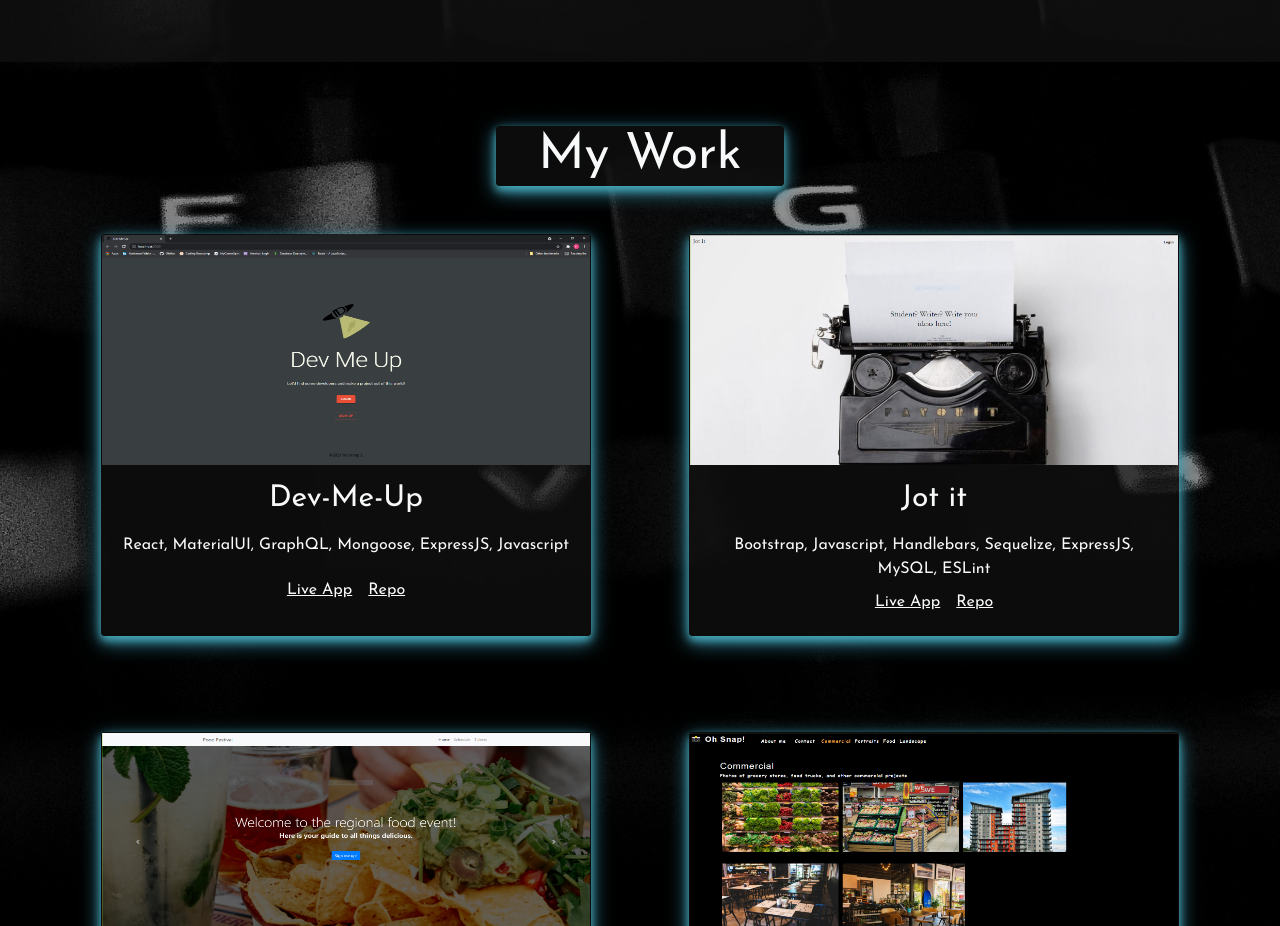
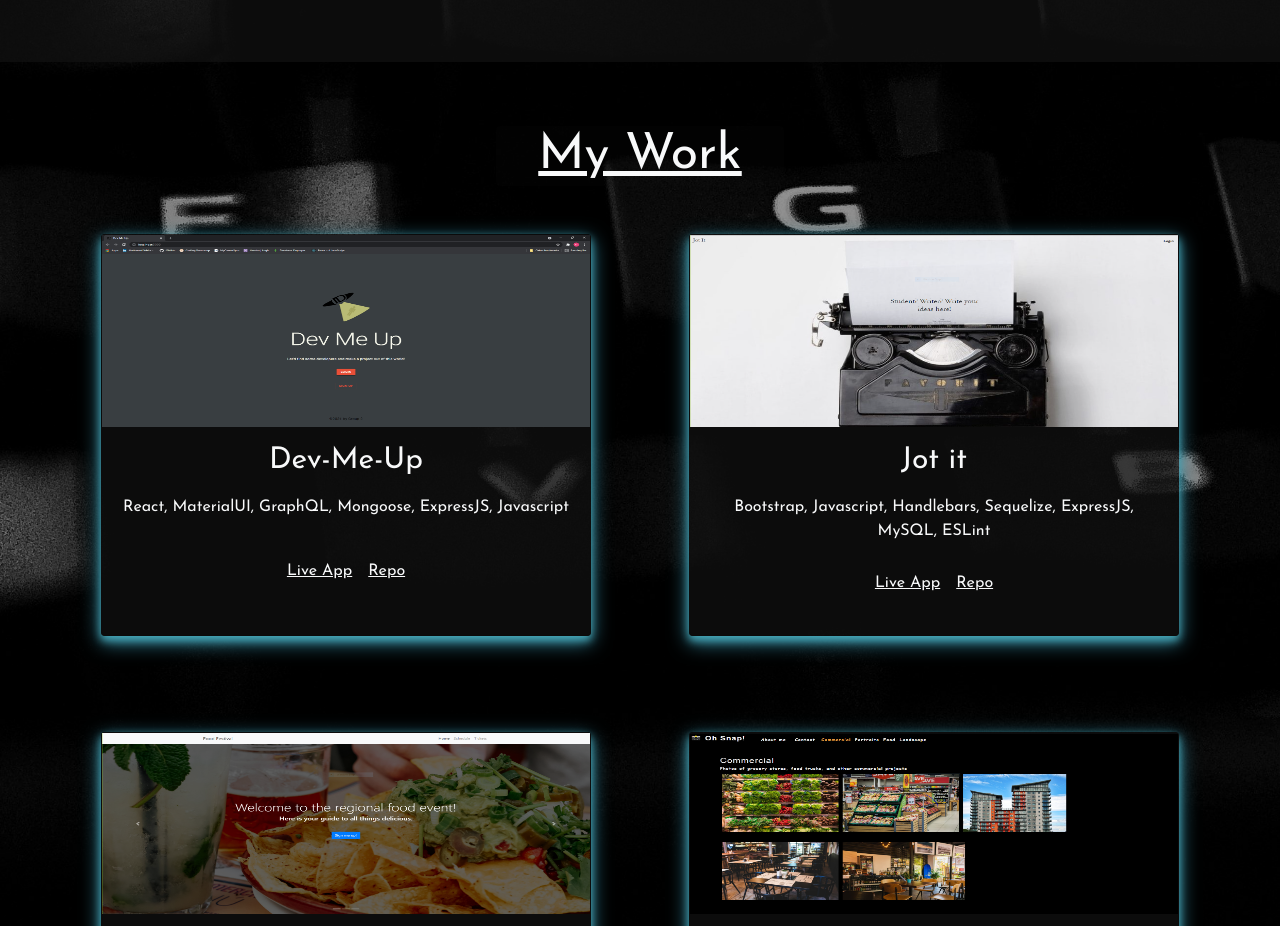
Before and after one commit to NathanaelWhite/Nathanael-White-portfolio, a React (Create React App) app: page / in a window 1280 px wide. Shown: the part 1060-1986 px from the top of the page. Built offline with nearby package versions, Linux system fonts and the light colour scheme.

Commit message:
changed 'my work' text styling

```diff
--- a/src/index.css
+++ b/src/index.css
@@ -38,16 +38,16 @@
 
 .my-work {
   font-size: 50px;
-  background-color: rgba(19, 19, 19, 0.671) !important;
+  background-color: rgba(19, 19, 19, 0.116) !important;
   width: 25%;
   margin: auto;
-  box-shadow: 0 4px 8px 0 rgb(72, 170, 187), 0 6px 20px 0 rgb(55, 144, 167);
+  text-decoration: underline;
 }
 
 .project-img {
   width: 100%;
   margin: auto;
-  height: 60%;
+  height: 50%;
 }
 
 .project-title {
```
